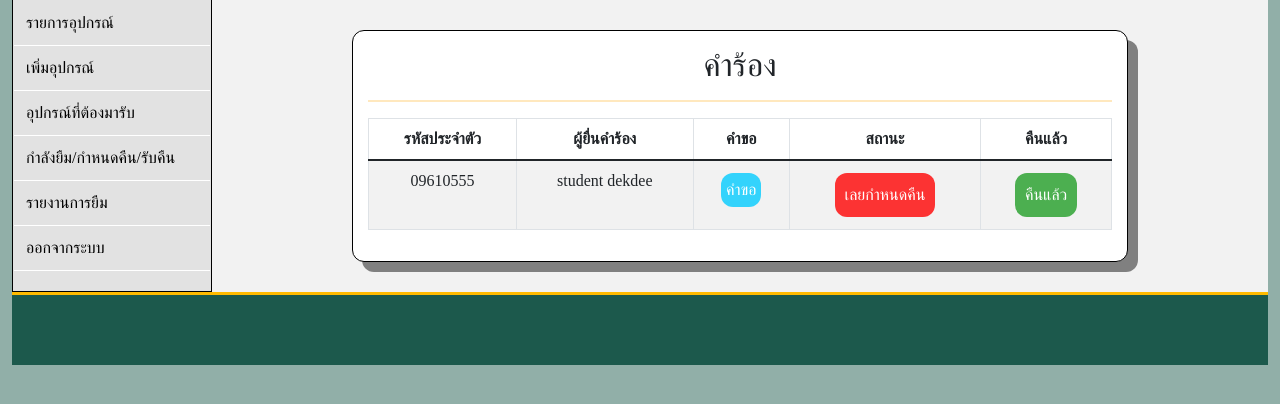
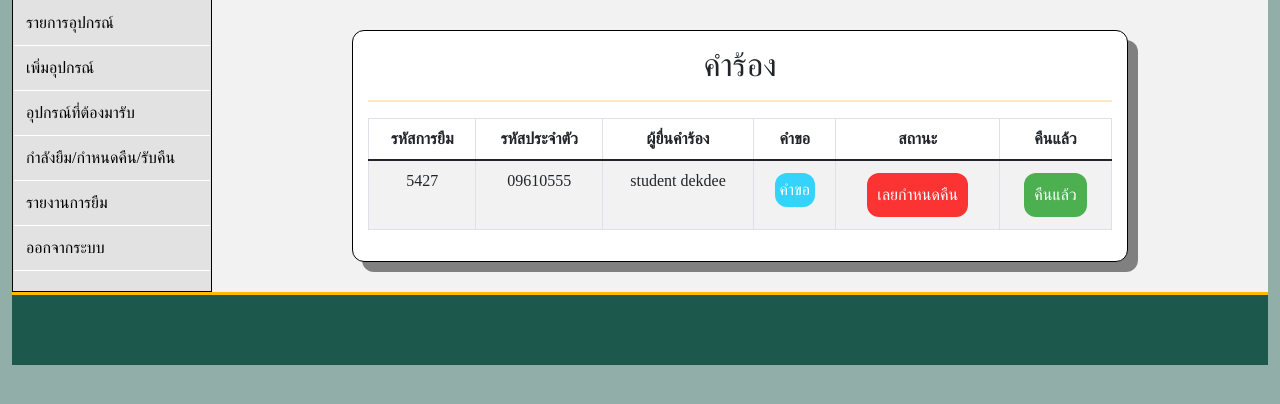
Before and after one commit to AKDevLife/endproject-development, a PHP site: page /EndProject/a_borrowing.php in a window 1280 px wide. Shown: the part 155-559 px from the top of the page. Run offline with PHP 8.4, Linux system fonts and the light colour scheme; data comes from the database, SQL or seed files in the repository; some web fonts are replaced.

Commit message:
update 27-2-65
addrow_borrow_id

```diff
--- a/a_borrowing.php
+++ b/a_borrowing.php
@@ -29,6 +29,7 @@
                     <table class="table table-striped table-bordered table-responsive">
                         <thead>
                             <tr>
+                                <th>รหัสการยืม</th>
                                 <th>รหัสประจำตัว</th>
                                 <th>ผู้ยื่นคำร้อง</th>
                                 <th>คำขอ</th>
@@ -55,6 +56,7 @@
                                 $sql2 = mysqli_fetch_array($s_name_s_user_fetch)
                             ?>
                                 <tr>
+                                    <td><?php echo $sql1['borrow_id']; ?></td>
                                     <td><?php echo $sql1['s_user']; ?></td>
                                     <td><?php echo $sql2['s_firstname']; ?> <?php echo $sql2['s_lastname']; ?></td>
                                     <td>
--- a/a_sendeq.php
+++ b/a_sendeq.php
@@ -29,6 +29,7 @@
                     <table class="table table-striped table-bordered table-responsive">
                         <thead>
                             <tr>
+                                <th>รหัสการยืม</th>
                                 <th>รหัสประจำตัว</th>
                                 <th>ผู้ยื่นคำร้อง</th>
                                 <th>คำขอ</th>
@@ -52,6 +53,7 @@
                                 $sql2 = mysqli_fetch_array($s_name_s_user_fetch)
                             ?>
                                 <tr>
+                                    <td><?php echo $sql1['borrow_id']; ?></td>
                                     <td><?php echo $sql1['s_user']; ?></td>
                                     <td><?php echo $sql2['s_firstname']; ?> <?php echo $sql2['s_lastname']; ?></td>
                                     <td>
--- a/e_approve.php
+++ b/e_approve.php
@@ -29,6 +29,7 @@
                     <table class="table table-striped table-bordered table-responsive">
                         <thead>
                             <tr>
+                                <th>รหัสการยืม</th>
                                 <th>รหัสประจำตัว</th>
                                 <th>ผู้ยื่นคำร้อง</th>
                                 <th>คำขอ</th>
@@ -53,6 +54,7 @@
                                 $sql2 = mysqli_fetch_array($s_name_s_user_fetch)
                             ?>
                                 <tr>
+                                    <td><?php echo $sql1['borrow_id']; ?></td>
                                     <td><?php echo $sql1['s_user']; ?></td>
                                     <td><?php echo $sql2['s_firstname']; ?> <?php echo $sql2['s_lastname']; ?></td>
                                     <td>
--- a/item/menubar_e.php
+++ b/item/menubar_e.php
@@ -1,7 +1,5 @@
 <ul>
     <a href=""></a>
-    <!-- //TODO: ลบหน้าหลักออก แล้วแก้ไขที่อยู่หน้ารอการอนุมัติ -->
     <li><a href="e_approve.php">รอการอนุมัติ</a></li>
-    <li><a href="#">ให้สิทธิ์</a></li>
     <li><a href="index.php">ออกจากระบบ</a></li>
 </ul>
--- a/item/menubar_p.php
+++ b/item/menubar_p.php
@@ -2,6 +2,5 @@
     <a href=""></a>
     <li><a href="p_approve.php">รอการอนุมัติ</a></li>
     <li><a href="#">ประวัติการอนุมัติ</a></li>
-    <li><a href="#">ข้อมูลสมาชิก</a></li>
     <li><a href="index.php">ออกจากระบบ</a></li>
 </ul>
--- a/p_approve.php
+++ b/p_approve.php
@@ -29,6 +29,7 @@
                     <table class="table table-striped table-bordered table-responsive">
                         <thead>
                             <tr>
+                                <th>รหัสการยืม</th>
                                 <th>รหัสประจำตัว</th>
                                 <th>ผู้ยื่นคำร้อง</th>
                                 <th>&nbsp;</th>
@@ -56,6 +57,7 @@
                             while ($sql2 = mysqli_fetch_array($eq_borrow_1_fetch)) {
                             ?>
                                 <tr>
+                                    <td><?php echo $sql2['borrow_id']; ?></td>
                                     <td><?php echo $sql2['s_user']; ?></td>
                                     <td><?php echo $sql1['s_firstname']; ?> <?php echo $sql1['s_lastname']; ?></td>
                                     <td>
```
